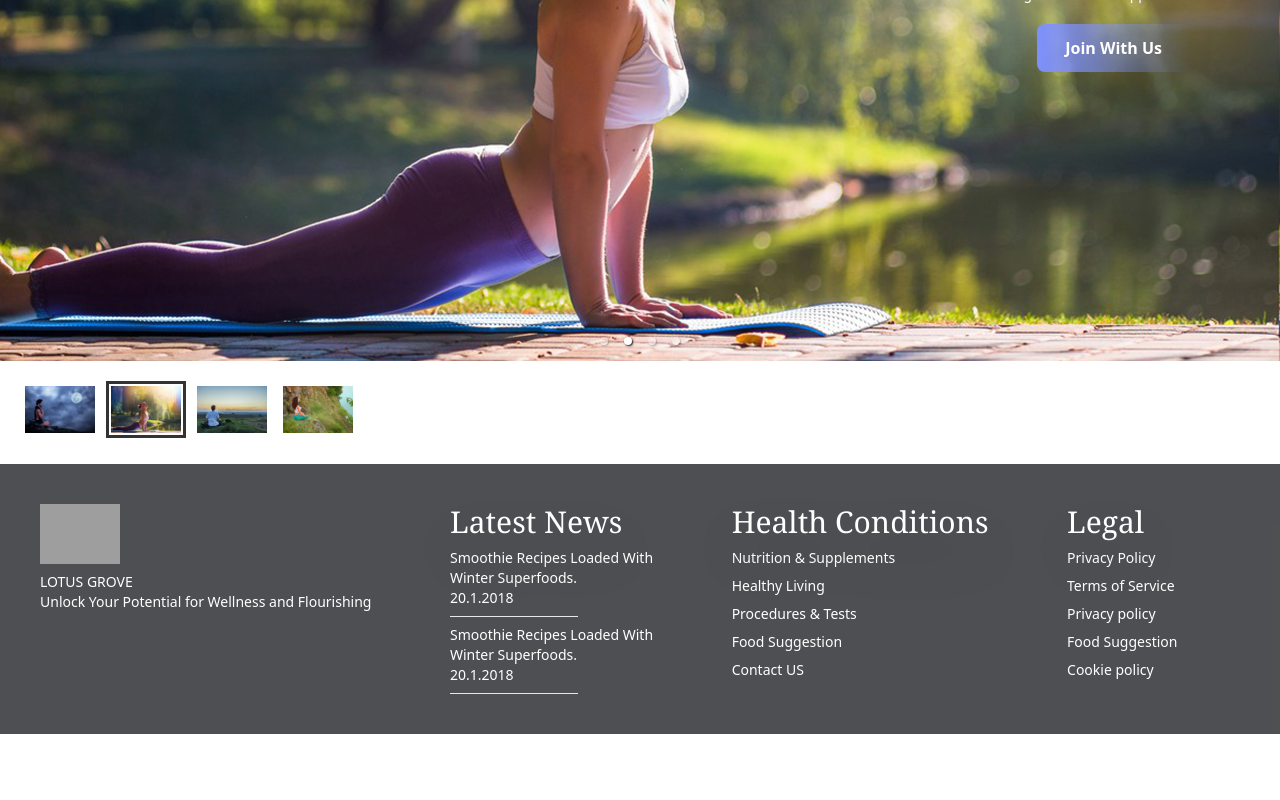
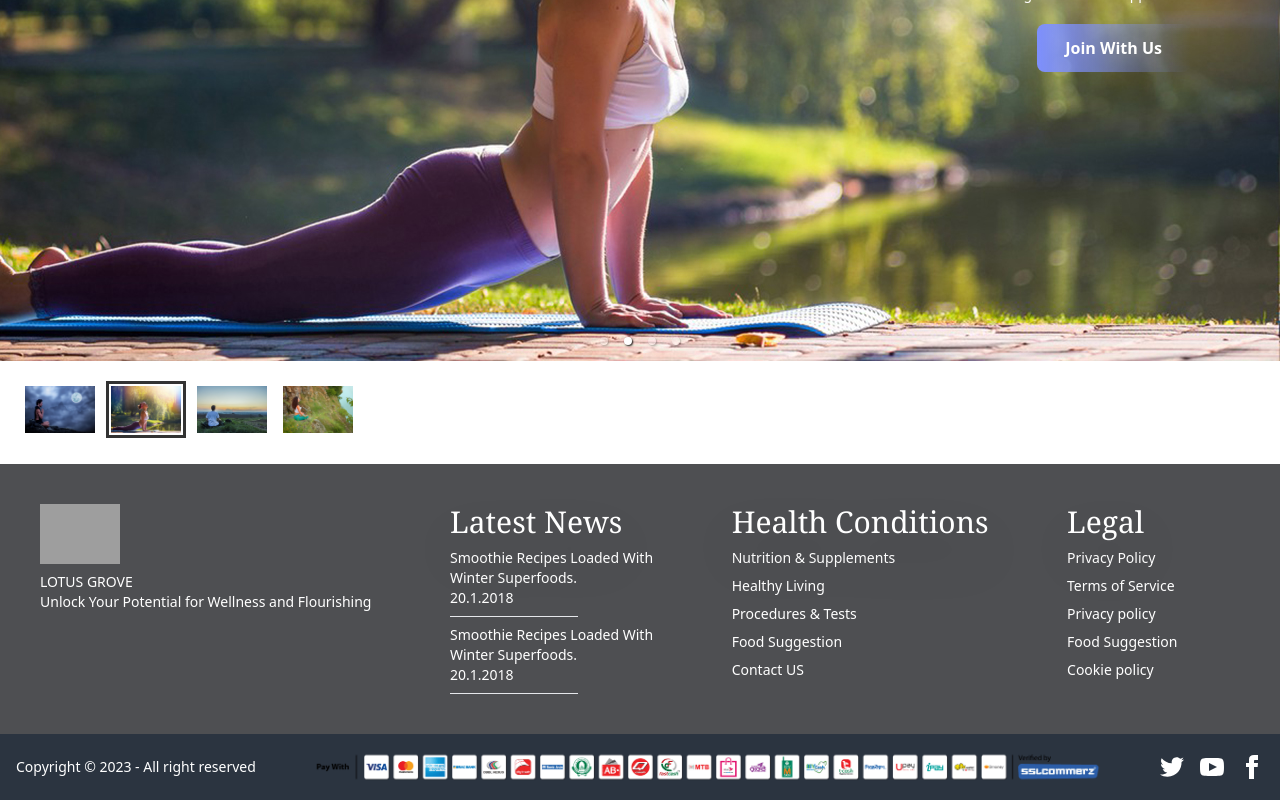
Before and after one commit to rayhanrayhan/LOTUSGROVE, a React (Vite) app: page / in a window 1280 px wide. Shown: the part 492-1292 px from the top of the page. Before the commit the page ends 1226 px from the top, so only its background shows below. Built offline with nearby package versions, Linux system fonts and the light colour scheme; grey boxes are pictures that could not be loaded.

Commit message:
added copyright section in footer

```diff
--- a/src/Page/Home/Footer/Footer.jsx
+++ b/src/Page/Home/Footer/Footer.jsx
@@ -1,9 +1,11 @@
 import React from "react";
 import logo from "./../../../assets/LotusGrove.png";
+import paymentIcon from "./../../../assets/SSL.png";
 import { Link } from "react-router-dom";
 
 const Footer = () => {
   return (
+    <div>
       <footer className="footer p-10  bg-opacity-70 max-w-screen-xl text-white bg-[#040509]">
         <div>
           <img className="w-20 " src={logo} alt="" />
@@ -57,6 +59,55 @@
           <Link className="link link-hover">Cookie policy</Link>
         </div>
       </footer>
+      {/* Footer end icons  */}
+      <footer className="footer text-white  text-center md:items-center p-4 bg-neutral   ">
+        {/* copyright act  */}
+        <div className="items-center grid-flow-col justify-self-center">
+          <p>Copyright © 2023 - All right reserved</p>
+        </div>
+
+        {/* paymetn icon  */}
+        <div className="mx-10">
+          <img src={paymentIcon} alt="" />
+        </div>
+        {/* social icons */}
+        <div className="grid-flow-col gap-4 md:place-self-center md:justify-self-end justify-self-center">
+          <a>
+            <svg
+              xmlns="http://www.w3.org/2000/svg"
+              width="24"
+              height="24"
+              viewBox="0 0 24 24"
+              className="fill-current"
+            >
+              <path d="M24 4.557c-.883.392-1.832.656-2.828.775 1.017-.609 1.798-1.574 2.165-2.724-.951.564-2.005.974-3.127 1.195-.897-.957-2.178-1.555-3.594-1.555-3.179 0-5.515 2.966-4.797 6.045-4.091-.205-7.719-2.165-10.148-5.144-1.29 2.213-.669 5.108 1.523 6.574-.806-.026-1.566-.247-2.229-.616-.054 2.281 1.581 4.415 3.949 4.89-.693.188-1.452.232-2.224.084.626 1.956 2.444 3.379 4.6 3.419-2.07 1.623-4.678 2.348-7.29 2.04 2.179 1.397 4.768 2.212 7.548 2.212 9.142 0 14.307-7.721 13.995-14.646.962-.695 1.797-1.562 2.457-2.549z"></path>
+            </svg>
+          </a>
+          <a>
+            <svg
+              xmlns="http://www.w3.org/2000/svg"
+              width="24"
+              height="24"
+              viewBox="0 0 24 24"
+              className="fill-current"
+            >
+              <path d="M19.615 3.184c-3.604-.246-11.631-.245-15.23 0-3.897.266-4.356 2.62-4.385 8.816.029 6.185.484 8.549 4.385 8.816 3.6.245 11.626.246 15.23 0 3.897-.266 4.356-2.62 4.385-8.816-.029-6.185-.484-8.549-4.385-8.816zm-10.615 12.816v-8l8 3.993-8 4.007z"></path>
+            </svg>
+          </a>
+          <a>
+            <svg
+              xmlns="http://www.w3.org/2000/svg"
+              width="24"
+              height="24"
+              viewBox="0 0 24 24"
+              className="fill-current"
+            >
+              <path d="M9 8h-3v4h3v12h5v-12h3.642l.358-4h-4v-1.667c0-.955.192-1.333 1.115-1.333h2.885v-5h-3.808c-3.596 0-5.192 1.583-5.192 4.615v3.385z"></path>
+            </svg>
+          </a>
+        </div>
+      </footer>
+    </div>
   );
 };
 
```
Also changed, not shown: src/assets/SSL.png (added). Lines whose indentation alone changed are shown as unchanged.
